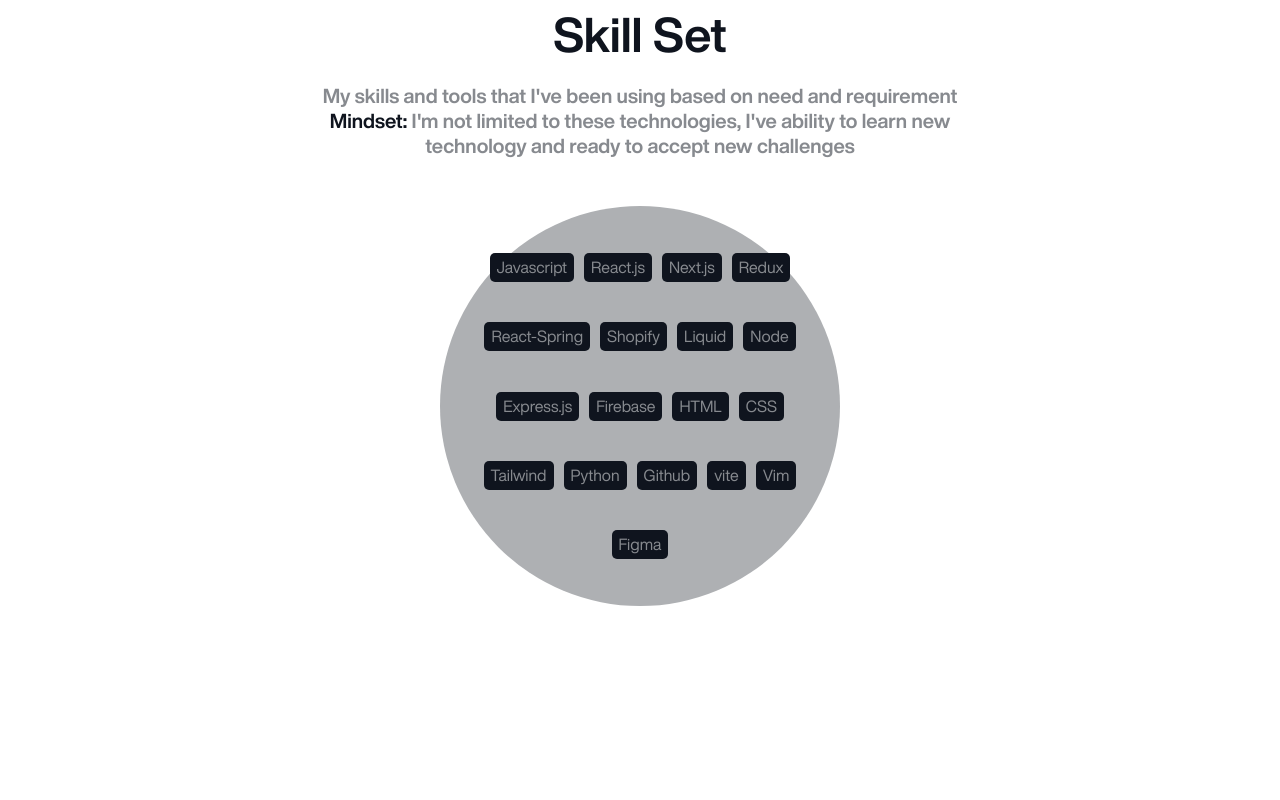
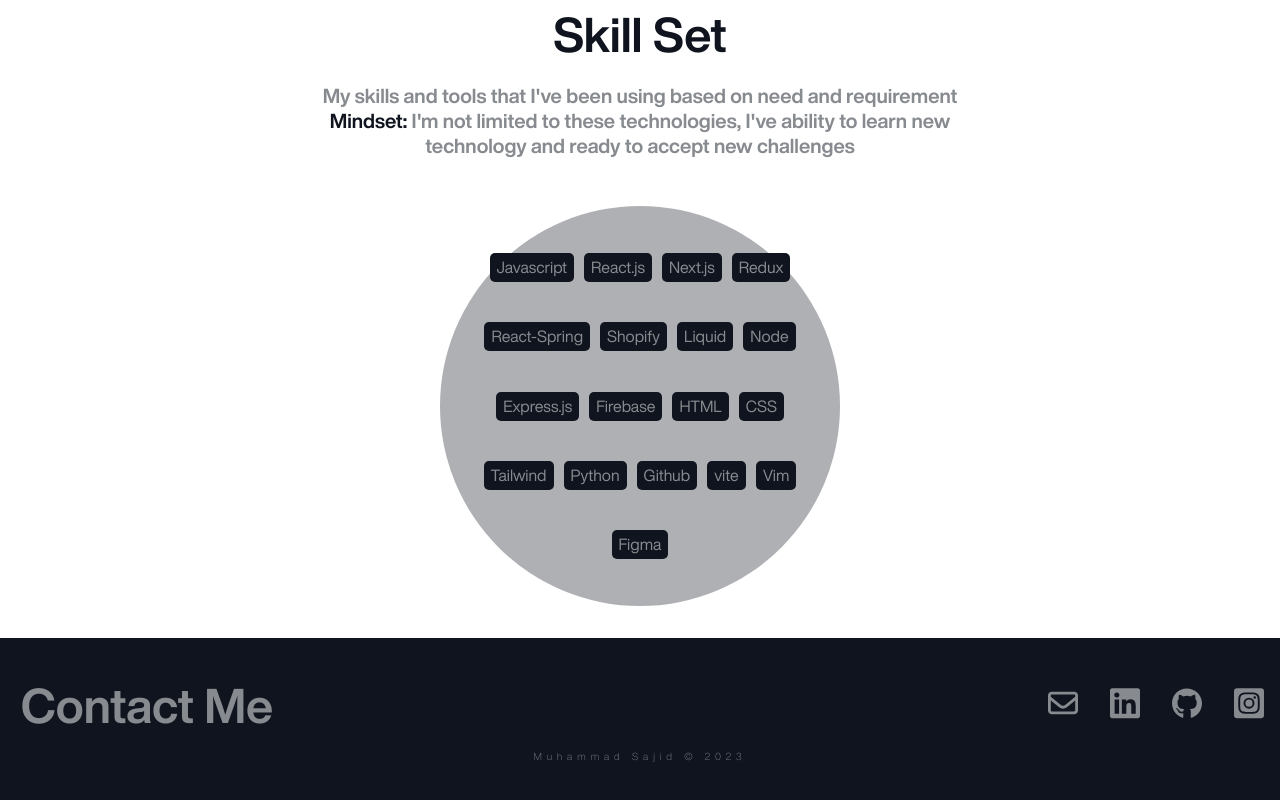
Before and after one commit to sajidCode-gh/sajid-portfolio, a React (Vite) app: page / in a window 1280 px wide. Shown: the part 3353-4153 px from the top of the page. Before the commit the page ends 3991 px from the top, so only its background shows below. Built offline with nearby package versions, Linux system fonts and the light colour scheme.

Commit message:
added footer

```diff
--- a/package.json
+++ b/package.json
@@ -25,6 +25,7 @@
     "eslint-plugin-react": "^7.32.2",
     "eslint-plugin-react-hooks": "^4.6.0",
     "eslint-plugin-react-refresh": "^0.3.4",
+    "gh-pages": "^5.0.0",
     "vite": "^4.3.9"
   }
 }
--- a/src/App.jsx
+++ b/src/App.jsx
@@ -4,6 +4,7 @@ import Header from "./layout/header/Header.layout";
 import Main from "./layout/main/main.layout";
 import { useEffect, useState } from "react";
 import { useSpring, animated, easings } from "@react-spring/web";
+import Footer from "./layout/footer/Footer.layout";
 
 function App() {
     const [mousePosition, setMousePosition] = useState({ x: 0, y: 0 });
@@ -31,11 +32,9 @@ function App() {
         },
         onStart: () => {
             setAnimationComplete(true);
-            console.log("started");
         },
         onRest: () => {
             setAnimationComplete(false);
-            console.log("rested");
         },
     });
 
@@ -47,6 +46,7 @@ function App() {
         <div className="app">
             <Header />
             <Main />
+            <Footer />
 
             <animated.div
                 style={{ ...moveMouse, ...scale }}
--- a/src/components/hero/Hero.component.jsx
+++ b/src/components/hero/Hero.component.jsx
@@ -130,7 +130,11 @@ const Hero = () => {
     }, [bigText]);
 
     return (
-        <div className="hero" style={{ height: screenHight - 104 + "px" }}>
+        <div
+            className="hero"
+            id="about"
+            style={{ height: screenHight - 104 + "px" }}
+        >
             <animated.div className="big-text" style={bigTextMove}>
                 {bigText}
             </animated.div>
--- /dev/null
+++ b/src/layout/footer/Footer.layout.jsx
@@ -0,0 +1,75 @@
+import "./Footer.styles.css";
+
+const Footer = () => {
+    return (
+        <div className="footer" id="contact">
+            <div className="container">
+                <h2>Contact Me</h2>
+                <ul>
+                    <li>
+                        <a
+                            href="mailto:muhammadsajidkhan616@gmail.com"
+                            target="_blank"
+                            rel="noopener noreferrer"
+                        >
+                            <svg
+                                xmlns="http://www.w3.org/2000/svg"
+                                viewBox="0 0 512 512"
+                            >
+                                <path d="M64 112c-8.8 0-16 7.2-16 16v22.1L220.5 291.7c20.7 17 50.4 17 71.1 0L464 150.1V128c0-8.8-7.2-16-16-16H64zM48 212.2V384c0 8.8 7.2 16 16 16H448c8.8 0 16-7.2 16-16V212.2L322 328.8c-38.4 31.5-93.7 31.5-132 0L48 212.2zM0 128C0 92.7 28.7 64 64 64H448c35.3 0 64 28.7 64 64V384c0 35.3-28.7 64-64 64H64c-35.3 0-64-28.7-64-64V128z" />
+                            </svg>
+                        </a>
+                    </li>
+                    <li>
+                        <a
+                            href="https://www.linkedin.com/in/sajidcode/"
+                            target="_blank"
+                            rel="noopener noreferrer"
+                        >
+                            <svg
+                                xmlns="http://www.w3.org/2000/svg"
+                                viewBox="0 0 448 512"
+                            >
+                                <path d="M416 32H31.9C14.3 32 0 46.5 0 64.3v383.4C0 465.5 14.3 480 31.9 480H416c17.6 0 32-14.5 32-32.3V64.3c0-17.8-14.4-32.3-32-32.3zM135.4 416H69V202.2h66.5V416zm-33.2-243c-21.3 0-38.5-17.3-38.5-38.5S80.9 96 102.2 96c21.2 0 38.5 17.3 38.5 38.5 0 21.3-17.2 38.5-38.5 38.5zm282.1 243h-66.4V312c0-24.8-.5-56.7-34.5-56.7-34.6 0-39.9 27-39.9 54.9V416h-66.4V202.2h63.7v29.2h.9c8.9-16.8 30.6-34.5 62.9-34.5 67.2 0 79.7 44.3 79.7 101.9V416z" />
+                            </svg>
+                        </a>
+                    </li>
+                    <li>
+                        <a
+                            href="https://github.com/sajidCode-gh"
+                            target="_blank"
+                            rel="noopener noreferrer"
+                        >
+                            <svg
+                                xmlns="http://www.w3.org/2000/svg"
+                                viewBox="0 0 496 512"
+                            >
+                                <path d="M165.9 397.4c0 2-2.3 3.6-5.2 3.6-3.3.3-5.6-1.3-5.6-3.6 0-2 2.3-3.6 5.2-3.6 3-.3 5.6 1.3 5.6 3.6zm-31.1-4.5c-.7 2 1.3 4.3 4.3 4.9 2.6 1 5.6 0 6.2-2s-1.3-4.3-4.3-5.2c-2.6-.7-5.5.3-6.2 2.3zm44.2-1.7c-2.9.7-4.9 2.6-4.6 4.9.3 2 2.9 3.3 5.9 2.6 2.9-.7 4.9-2.6 4.6-4.6-.3-1.9-3-3.2-5.9-2.9zM244.8 8C106.1 8 0 113.3 0 252c0 110.9 69.8 205.8 169.5 239.2 12.8 2.3 17.3-5.6 17.3-12.1 0-6.2-.3-40.4-.3-61.4 0 0-70 15-84.7-29.8 0 0-11.4-29.1-27.8-36.6 0 0-22.9-15.7 1.6-15.4 0 0 24.9 2 38.6 25.8 21.9 38.6 58.6 27.5 72.9 20.9 2.3-16 8.8-27.1 16-33.7-55.9-6.2-112.3-14.3-112.3-110.5 0-27.5 7.6-41.3 23.6-58.9-2.6-6.5-11.1-33.3 2.6-67.9 20.9-6.5 69 27 69 27 20-5.6 41.5-8.5 62.8-8.5s42.8 2.9 62.8 8.5c0 0 48.1-33.6 69-27 13.7 34.7 5.2 61.4 2.6 67.9 16 17.7 25.8 31.5 25.8 58.9 0 96.5-58.9 104.2-114.8 110.5 9.2 7.9 17 22.9 17 46.4 0 33.7-.3 75.4-.3 83.6 0 6.5 4.6 14.4 17.3 12.1C428.2 457.8 496 362.9 496 252 496 113.3 383.5 8 244.8 8zM97.2 352.9c-1.3 1-1 3.3.7 5.2 1.6 1.6 3.9 2.3 5.2 1 1.3-1 1-3.3-.7-5.2-1.6-1.6-3.9-2.3-5.2-1zm-10.8-8.1c-.7 1.3.3 2.9 2.3 3.9 1.6 1 3.6.7 4.3-.7.7-1.3-.3-2.9-2.3-3.9-2-.6-3.6-.3-4.3.7zm32.4 35.6c-1.6 1.3-1 4.3 1.3 6.2 2.3 2.3 5.2 2.6 6.5 1 1.3-1.3.7-4.3-1.3-6.2-2.2-2.3-5.2-2.6-6.5-1zm-11.4-14.7c-1.6 1-1.6 3.6 0 5.9 1.6 2.3 4.3 3.3 5.6 2.3 1.6-1.3 1.6-3.9 0-6.2-1.4-2.3-4-3.3-5.6-2z" />
+                            </svg>
+                        </a>
+                    </li>
+                    <li>
+                        <a
+                            href="https://www.instagram.com/_sajidcode/"
+                            target="_blank"
+                            rel="noopener noreferrer"
+                        >
+                            <svg
+                                xmlns="http://www.w3.org/2000/svg"
+                                viewBox="0 0 448 512"
+                            >
+                                <path d="M224,202.66A53.34,53.34,0,1,0,277.36,256,53.38,53.38,0,0,0,224,202.66Zm124.71-41a54,54,0,0,0-30.41-30.41c-21-8.29-71-6.43-94.3-6.43s-73.25-1.93-94.31,6.43a54,54,0,0,0-30.41,30.41c-8.28,21-6.43,71.05-6.43,94.33S91,329.26,99.32,350.33a54,54,0,0,0,30.41,30.41c21,8.29,71,6.43,94.31,6.43s73.24,1.93,94.3-6.43a54,54,0,0,0,30.41-30.41c8.35-21,6.43-71.05,6.43-94.33S357.1,182.74,348.75,161.67ZM224,338a82,82,0,1,1,82-82A81.9,81.9,0,0,1,224,338Zm85.38-148.3a19.14,19.14,0,1,1,19.13-19.14A19.1,19.1,0,0,1,309.42,189.74ZM400,32H48A48,48,0,0,0,0,80V432a48,48,0,0,0,48,48H400a48,48,0,0,0,48-48V80A48,48,0,0,0,400,32ZM382.88,322c-1.29,25.63-7.14,48.34-25.85,67s-41.4,24.63-67,25.85c-26.41,1.49-105.59,1.49-132,0-25.63-1.29-48.26-7.15-67-25.85s-24.63-41.42-25.85-67c-1.49-26.42-1.49-105.61,0-132,1.29-25.63,7.07-48.34,25.85-67s41.47-24.56,67-25.78c26.41-1.49,105.59-1.49,132,0,25.63,1.29,48.33,7.15,67,25.85s24.63,41.42,25.85,67.05C384.37,216.44,384.37,295.56,382.88,322Z" />
+                            </svg>
+                        </a>
+                    </li>
+                </ul>
+            </div>
+
+            <div className="copyright">
+                Muhammad Sajid &copy; {new Date().getFullYear()}
+            </div>
+        </div>
+    );
+};
+
+export default Footer;
--- /dev/null
+++ b/src/layout/footer/Footer.styles.css
@@ -0,0 +1,44 @@
+.footer {
+    padding-block: 2rem;
+    background-color: var(--primary);
+    color: var(--secondary);
+}
+
+.footer .container {
+    display: flex;
+    flex-wrap: wrap;
+    gap: 1rem;
+    justify-content: space-between;
+    align-items: center;
+}
+
+.footer ul {
+    display: flex;
+    align-items: center;
+    justify-content: center;
+    flex-wrap: wrap;
+    gap: 2rem;
+}
+
+.footer h2 {
+    color: var(--secondary);
+}
+
+.footer ul svg {
+    width: 30px;
+    fill: var(--secondary);
+}
+
+.footer .copyright {
+    font-size: 10px;
+    text-align: center;
+    padding: 10px;
+    font-weight: 300;
+    letter-spacing: 5px;
+}
+
+@media screen and (max-width: 769px) {
+    .footer .container {
+        justify-content: center;
+    }
+}
```
Also changed, not shown: src/assets/portofio.png (added), 1 other file (tests, documents, lock files or other folders).
